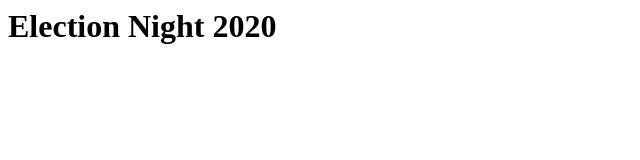
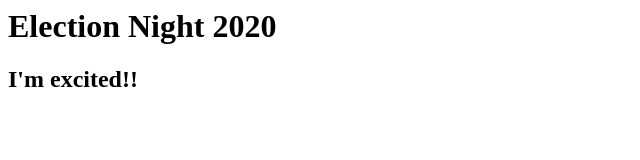
Before and after one commit to davidinuci/electionight, a plain HTML site: page index.html in a window 1280 px wide. Shown: the whole page, without its empty margins (0-640 px from the left). Drawn offline with Linux system fonts and the light colour scheme.

Commit message:
Update index.html

```diff
--- a/index.html
+++ b/index.html
@@ -1,5 +1,6 @@
 <HTML>
 <BODY>
 <H1>Election Night 2020</H1>
+<H2>I'm excited!!</H2>
 </BODY>
 </HTML>
```
